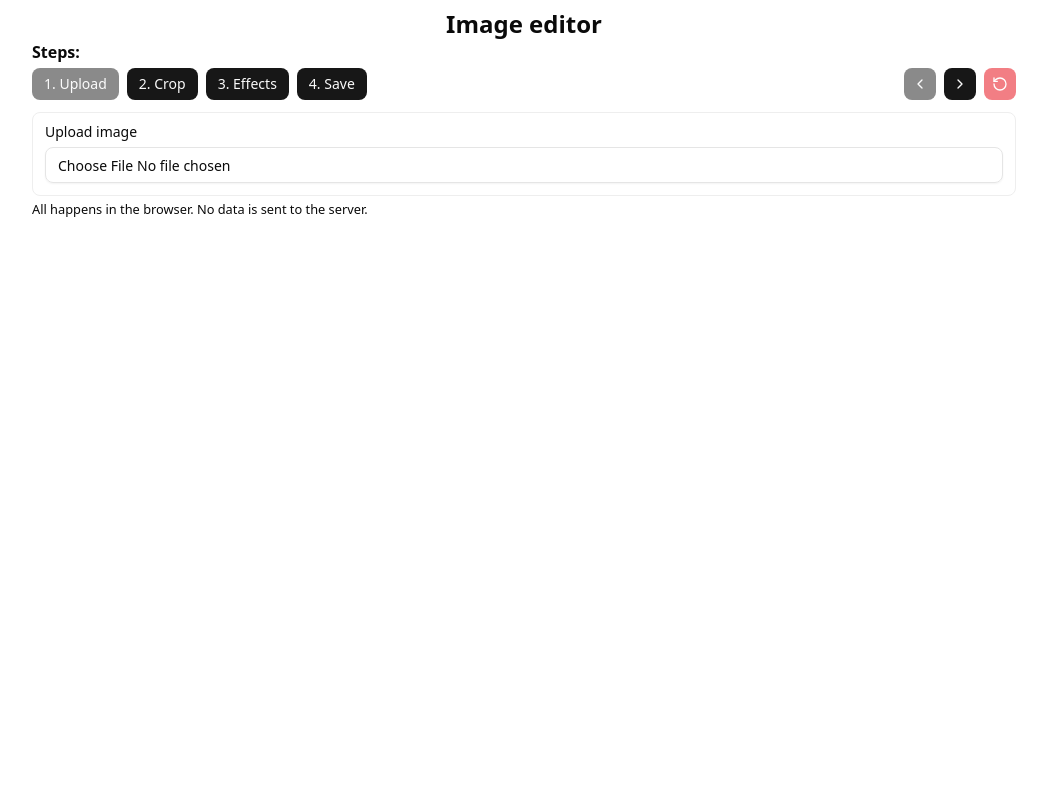
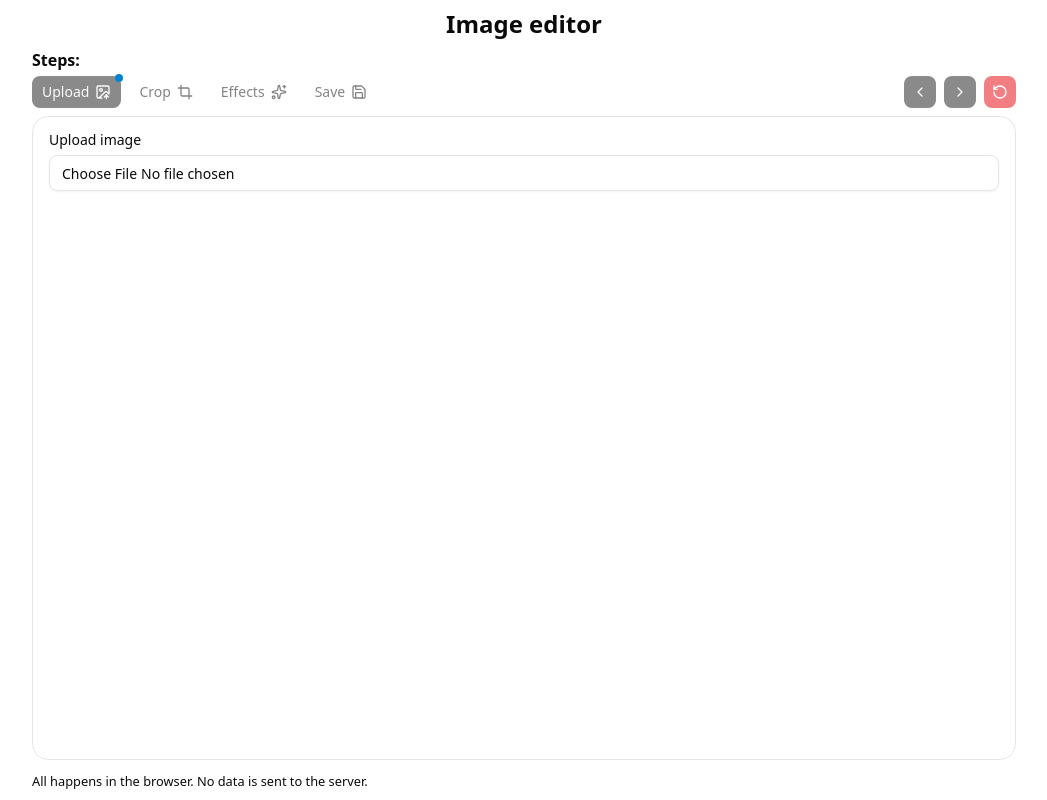
Before and after one commit to VolodymyrVoronov/simple-image-editor, a React (Vite) app: page / in a window 1280 px wide. Shown: the whole page, without its empty margins (116-1163 px from the left). Built offline with nearby package versions, Linux system fonts and the light colour scheme.

Commit message:
feat: add image uploader component and implement file upload functionality feat: create badge component for enhanced UI elements feat: implement step indicators with icons for improved navigation feat: add Dot component for visual step indication

```diff
--- a/src/App.tsx
+++ b/src/App.tsx
@@ -5,9 +5,8 @@ import { useImageStore } from "./store/imageStore";
 import type { Step } from "./types";
 import { createStepperInstance, renderToCanvas } from "./utils";
 
-import { Input } from "@/components/ui/input";
-import { Label } from "@/components/ui/label";
 import EffectPreview from "./components/EffectPreview";
+import ImageUploader from "./components/ImageUploader";
 import Range from "./components/Range";
 import Steps from "./components/Steps";
 import { Button } from "./components/ui/button";
@@ -21,7 +20,6 @@ const App = () => {
     format,
     quality,
 
-    setImage,
     setStep,
     setCropArea,
     setEffects,
@@ -63,21 +61,6 @@ const App = () => {
       setStep(value);
     }
   }, [setStep]);
-
-  // Upload handler
-  const onFile = useCallback(
-    (file?: File) => {
-      if (!file) return;
-      const reader = new FileReader();
-      reader.onload = () => {
-        setImage(String(reader.result));
-        // after upload go to crop step (1)
-        jumpTo(1);
-      };
-      reader.readAsDataURL(file);
-    },
-    [setImage, jumpTo],
-  );
 
   // Crop state (react-easy-crop uses relative values)
   const [crop, setCrop] = useState({ x: 0, y: 0 });
@@ -151,7 +134,7 @@ const App = () => {
   // }, [setImage, setCropArea, setEffects, setFormat, setQuality, jumpTo]);
 
   return (
-    <div className="mx-auto flex h-svh max-w-[1000px] flex-col p-2">
+    <div className="mx-auto flex h-svh max-w-[1000px] flex-col gap-2 p-2">
       <h1 className="text-center text-2xl font-bold">Image editor</h1>
       {/* <p style={{ marginTop: 4, color: "#444" }}>
         Steps: Upload → Crop → Effects → Save. You can jump between steps.
@@ -159,60 +142,16 @@ const App = () => {
 
       <Steps jumpTo={jumpTo} prev={prev} next={next} />
 
-      <div style={{ display: "flex", gap: 12, marginTop: 12 }}>
-        <main
-          style={{
-            flex: 1,
-            padding: 12,
-            border: "1px solid #eee",
-            borderRadius: 8,
-          }}
-        >
+      <main className="flex flex-1 flex-col gap-4 rounded-2xl border p-4">
         {/* Upload */}
-          {step === 0 && (
-            <section>
-              <div className="flex flex-col gap-2">
-                <Label htmlFor="image-uploader">Upload image</Label>
-                <Input
-                  id="image-uploader"
-                  type="file"
-                  accept="image/*"
-                  onChange={(e) => onFile(e.target.files?.[0])}
-                />
-              </div>
-
-              {imageSrc && (
-                <div style={{ marginTop: 12 }}>
-                  <img
-                    src={imageSrc}
-                    alt="uploaded"
-                    style={{ maxWidth: "100%", maxHeight: 400 }}
-                  />
-
-                  <div style={{ marginTop: 8 }}>
-                    <Button onClick={() => jumpTo(1)}>Go to Crop</Button>
-                    <Button onClick={() => jumpTo(2)} style={{ marginLeft: 8 }}>
-                      Skip to Effects
-                    </Button>
-                  </div>
-                </div>
-              )}
-            </section>
-          )}
+        {step === 0 && <ImageUploader jumpTo={jumpTo} />}
 
         {/* Crop */}
         {step === 1 && (
           <section>
             <h2>Crop</h2>
             {imageSrc ? (
-                <div
-                  style={{
-                    position: "relative",
-                    width: "100%",
-                    height: 400,
-                    background: "#333",
-                  }}
-                >
+              <div className="relative h-[50svh] w-full">
                 <Cropper
                   image={imageSrc}
                   crop={crop}
@@ -468,7 +407,6 @@ const App = () => {
           </section>
         )}
       </main>
-      </div>
 
       <footer>
         <small>
--- /dev/null
+++ b/src/components/Dot.tsx
@@ -0,0 +1,18 @@
+import { cn } from "@/lib/utils";
+
+export interface IDotProps {
+  className?: string;
+}
+
+const Dot = ({ className }: IDotProps) => {
+  return (
+    <span
+      className={cn(
+        "absolute -top-0.5 -right-0.5 size-2 rounded-full bg-sky-600 dark:bg-sky-400",
+        className,
+      )}
+    />
+  );
+};
+
+export default Dot;
--- /dev/null
+++ b/src/components/ImageUploader.tsx
@@ -0,0 +1,73 @@
+import { Crop, MoveRight, RedoDot, Sparkles } from "lucide-react";
+import { useCallback } from "react";
+import { useShallow } from "zustand/shallow";
+
+import { useImageStore } from "@/store/imageStore";
+import type { Step } from "@/types";
+
+import { Button } from "./ui/button";
+import { Input } from "./ui/input";
+import { Label } from "./ui/label";
+
+export interface IImageUploaderProps {
+  jumpTo: (step: Step) => void;
+}
+
+const ImageUploader = ({ jumpTo }: IImageUploaderProps) => {
+  const [imageSrc, setImage] = useImageStore(
+    useShallow((state) => [state.imageSrc, state.setImage]),
+  );
+
+  // Upload handler
+  const onFile = useCallback(
+    (file?: File) => {
+      if (!file) return;
+
+      const reader = new FileReader();
+
+      reader.onload = () => {
+        setImage(String(reader.result));
+        jumpTo(1);
+      };
+
+      reader.readAsDataURL(file);
+    },
+    [setImage, jumpTo],
+  );
+
+  return (
+    <section className="flex h-full flex-col gap-4">
+      <div className="flex flex-col gap-2">
+        <Label htmlFor="image-uploader">Upload image</Label>
+        <Input
+          id="image-uploader"
+          type="file"
+          accept="image/*"
+          onChange={(e) => onFile(e.target.files?.[0])}
+        />
+      </div>
+
+      {imageSrc && (
+        <div className="flex h-full w-full flex-col justify-center gap-4">
+          <img
+            src={imageSrc}
+            alt="uploaded"
+            className="h-[50svh] max-w-full object-contain"
+          />
+
+          <div className="flex flex-row justify-center gap-2">
+            <Button onClick={() => jumpTo(1)}>
+              Go to Crop
+              <MoveRight /> <Crop />
+            </Button>
+            <Button onClick={() => jumpTo(2)}>
+              Skip to Effects <RedoDot /> <Sparkles />
+            </Button>
+          </div>
+        </div>
+      )}
+    </section>
+  );
+};
+
+export default ImageUploader;
--- a/src/components/Steps.tsx
+++ b/src/components/Steps.tsx
@@ -1,7 +1,11 @@
 import {
   ChevronLeft,
   ChevronRight,
+  Crop,
+  ImageUp,
   RotateCcw,
+  Save,
+  Sparkles,
   TriangleAlert,
 } from "lucide-react";
 import { memo, useCallback } from "react";
@@ -10,7 +14,6 @@ import { useShallow } from "zustand/react/shallow";
 import type { Step } from "@/types";
 import { useImageStore } from "../store/imageStore";
 
-import { Button } from "./ui/button";
 import {
   AlertDialog,
   AlertDialogAction,
@@ -22,6 +25,8 @@ import {
   AlertDialogTitle,
   AlertDialogTrigger,
 } from "@/components/ui/alert-dialog";
+import Dot from "./Dot";
+import { Button } from "./ui/button";
 
 export interface IStepsProps {
   jumpTo: (step: Step) => void;
@@ -46,25 +51,63 @@ const Steps = ({ jumpTo, prev, next }: IStepsProps) => {
 
       <div className="flex flex-row justify-between">
         <ol className="flex flex-row gap-2">
-          <li>
-            <Button onClick={() => jumpTo(0)} disabled={step === 0} size="sm">
-              1. Upload
+          <li className="relative">
+            <Button
+              onClick={() => jumpTo(0)}
+              disabled={step === 0}
+              size="sm"
+              aria-label="Upload image"
+            >
+              Upload
+              <ImageUp />
             </Button>
+
+            {step === 0 && <Dot />}
           </li>
-          <li>
-            <Button onClick={() => jumpTo(1)} disabled={step === 1} size="sm">
-              2. Crop
+
+          <li className="relative">
+            <Button
+              onClick={() => jumpTo(1)}
+              disabled={step === 1 || !imageSrc}
+              size="sm"
+              variant={!imageSrc ? "ghost" : undefined}
+              aria-label="Crop image"
+            >
+              Crop
+              <Crop />
             </Button>
+
+            {step === 1 && <Dot />}
           </li>
-          <li>
-            <Button onClick={() => jumpTo(2)} disabled={step === 2} size="sm">
-              3. Effects
+
+          <li className="relative">
+            <Button
+              onClick={() => jumpTo(2)}
+              disabled={step === 2 || !imageSrc}
+              size="sm"
+              variant={!imageSrc ? "ghost" : undefined}
+              aria-label="Add effects"
+            >
+              Effects
+              <Sparkles />
             </Button>
+
+            {step === 2 && <Dot />}
           </li>
-          <li>
-            <Button onClick={() => jumpTo(3)} disabled={step === 3} size="sm">
-              4. Save
+
+          <li className="relative">
+            <Button
+              onClick={() => jumpTo(3)}
+              disabled={step === 3 || !imageSrc}
+              size="sm"
+              variant={!imageSrc ? "ghost" : undefined}
+              aria-label="Save image"
+            >
+              Save
+              <Save />
             </Button>
+
+            {step === 3 && <Dot />}
           </li>
         </ol>
 
@@ -73,7 +116,7 @@ const Steps = ({ jumpTo, prev, next }: IStepsProps) => {
             onClick={prev}
             aria-label="Previous step"
             size="icon-sm"
-            disabled={step === 0}
+            disabled={step === 0 || !imageSrc}
           >
             <ChevronLeft />
           </Button>
@@ -82,7 +125,7 @@ const Steps = ({ jumpTo, prev, next }: IStepsProps) => {
             onClick={next}
             aria-label="Next step"
             size="icon-sm"
-            disabled={step === 3}
+            disabled={step === 3 || !imageSrc}
           >
             <ChevronRight />
           </Button>
--- /dev/null
+++ b/src/components/ui/badge.tsx
@@ -0,0 +1,46 @@
+import * as React from "react"
+import { Slot } from "@radix-ui/react-slot"
+import { cva, type VariantProps } from "class-variance-authority"
+
+import { cn } from "@/lib/utils"
+
+const badgeVariants = cva(
+  "inline-flex items-center justify-center rounded-full border px-2 py-0.5 text-xs font-medium w-fit whitespace-nowrap shrink-0 [&>svg]:size-3 gap-1 [&>svg]:pointer-events-none focus-visible:border-ring focus-visible:ring-ring/50 focus-visible:ring-[3px] aria-invalid:ring-destructive/20 dark:aria-invalid:ring-destructive/40 aria-invalid:border-destructive transition-[color,box-shadow] overflow-hidden",
+  {
+    variants: {
+      variant: {
+        default:
+          "border-transparent bg-primary text-primary-foreground [a&]:hover:bg-primary/90",
+        secondary:
+          "border-transparent bg-secondary text-secondary-foreground [a&]:hover:bg-secondary/90",
+        destructive:
+          "border-transparent bg-destructive text-white [a&]:hover:bg-destructive/90 focus-visible:ring-destructive/20 dark:focus-visible:ring-destructive/40 dark:bg-destructive/60",
+        outline:
+          "text-foreground [a&]:hover:bg-accent [a&]:hover:text-accent-foreground",
+      },
+    },
+    defaultVariants: {
+      variant: "default",
+    },
+  }
+)
+
+function Badge({
+  className,
+  variant,
+  asChild = false,
+  ...props
+}: React.ComponentProps<"span"> &
+  VariantProps<typeof badgeVariants> & { asChild?: boolean }) {
+  const Comp = asChild ? Slot : "span"
+
+  return (
+    <Comp
+      data-slot="badge"
+      className={cn(badgeVariants({ variant }), className)}
+      {...props}
+    />
+  )
+}
+
+export { Badge, badgeVariants }
```
Lines whose indentation alone changed are shown as unchanged.
